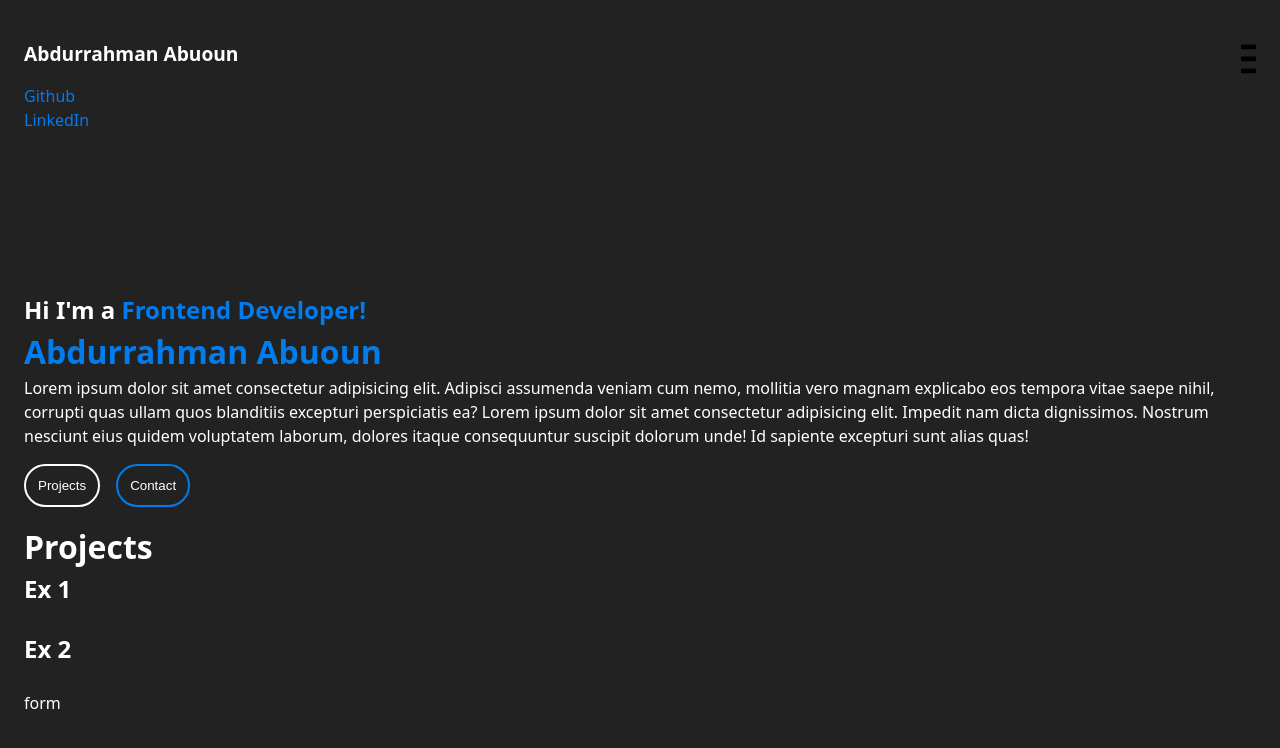
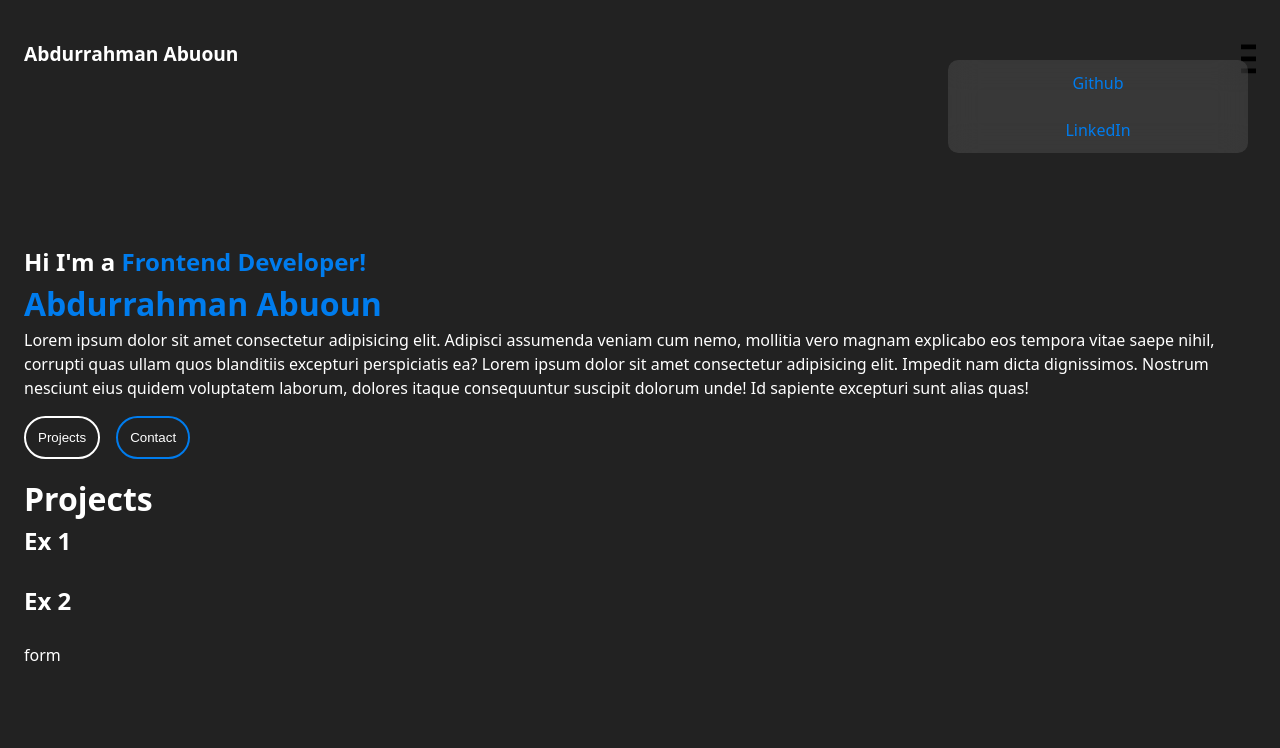
Before and after one commit to abdurman1/myportfolio, a React (Vite) app: page / in a window 1280 px wide. Shown: the top 748 px of the page. Built offline with nearby package versions, Linux system fonts and the light colour scheme.

Commit message:
May 17, 2025, 2:23 PM

```diff
--- a/src/App.css
+++ b/src/App.css
@@ -21,6 +21,24 @@ body {
     display: none;
 }
 
+.dropdown {
+    position: absolute;
+    right: 2rem;
+    top: 60px;
+    width: 300px;
+    background: rgba(255, 255, 255, 0.1);
+    backdrop-filter: blur(15px);
+    border-radius: 10px;
+    overflow: hidden;
+}
+
+.dropdown li {
+    padding: 0.7rem;
+    display: flex;
+    align-items: center;
+    justify-content: center;
+}
+
 .toggleBtn {
     color: #fff;
 }
@@ -40,7 +58,6 @@ ul {
     padding: 0;
     margin: 0;
 }
-
 li {
     list-style: none;
     padding-right: 1rem;
```
